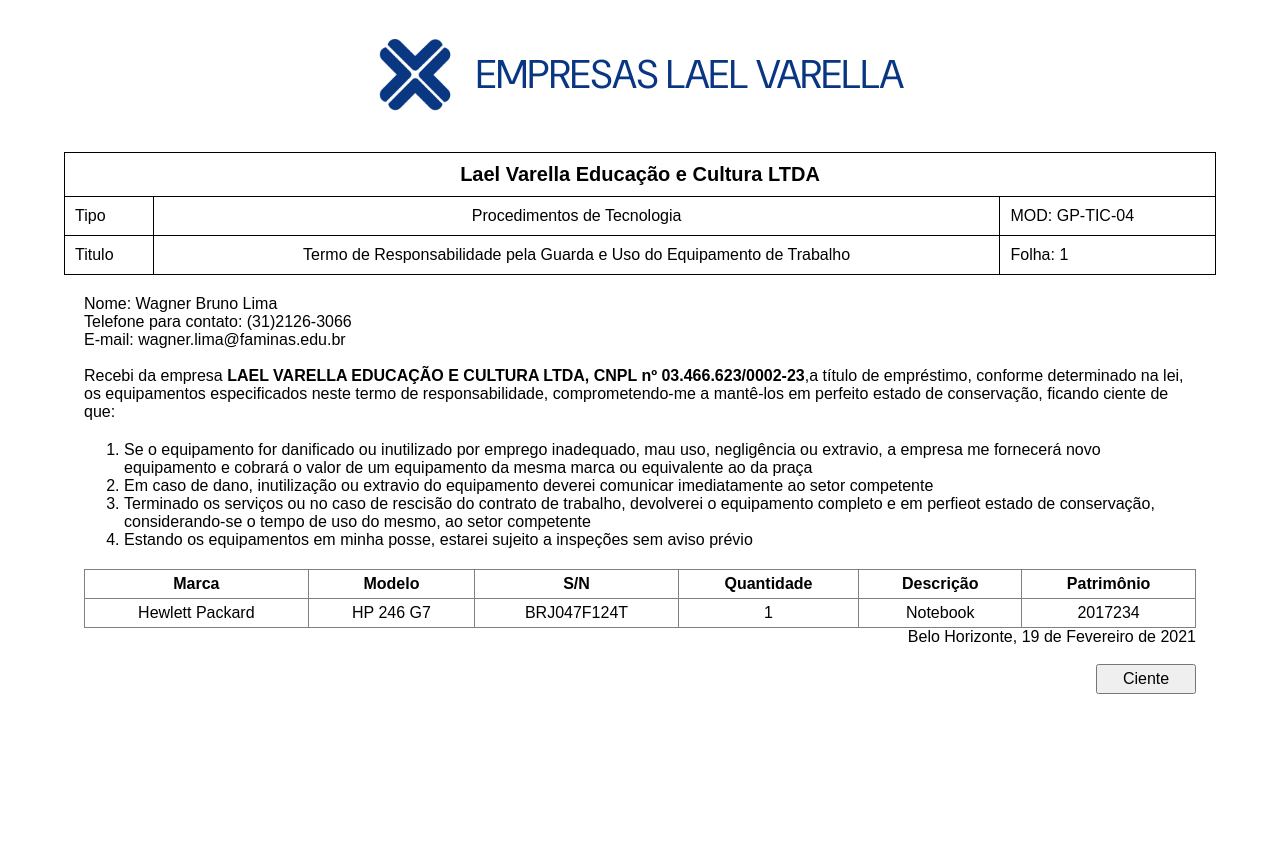
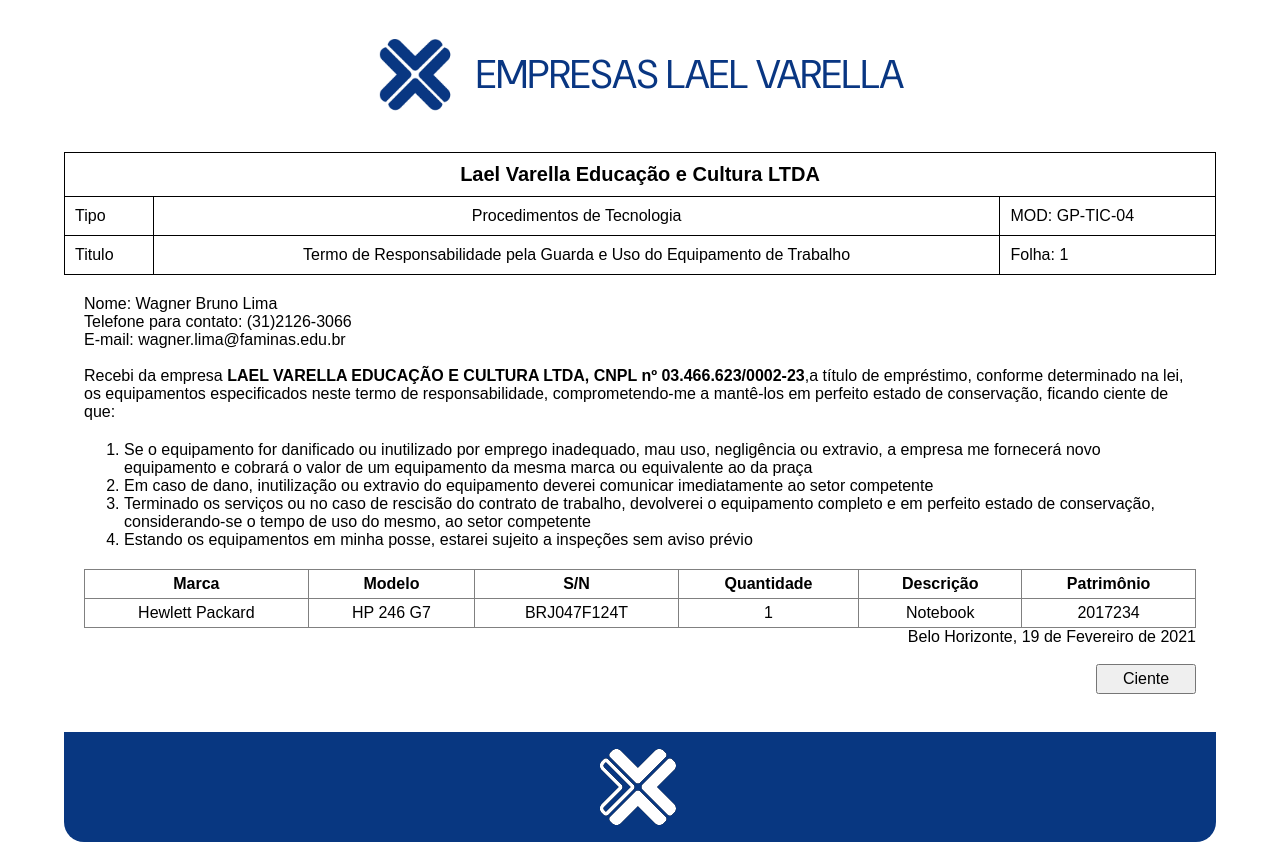
Before and after one commit to ProjetinhosDevGitHub/termo-responsabilidade-t-i, a plain HTML site: page index.html in a window 1280 px wide. Before the commit the page ends 800 px from the top, so only its background shows below. Drawn offline with Linux system fonts and the light colour scheme.

Commit message:
rodape adicionado

```diff
--- a/assets/style.css
+++ b/assets/style.css
@@ -79,3 +79,11 @@ table.equipment th, table.equipment td {
   height: 30px;
   font-size: 16px;
 }
+
+footer {
+  display: flex;
+  justify-content: center;
+  background-color: #083781;
+  padding: 5px;
+  border-radius: 0 0 20px 20px;
+}
--- a/index.html
+++ b/index.html
@@ -42,7 +42,7 @@
     <ol>
       <li>Se o equipamento for danificado ou inutilizado por emprego inadequado, mau uso, negligência ou extravio, a empresa me fornecerá novo equipamento e cobrará o valor de um equipamento da mesma marca ou equivalente ao da praça</li>
       <li>Em caso de dano, inutilização ou extravio do equipamento deverei comunicar imediatamente ao setor competente</li>
-      <li>Terminado os serviços ou no caso de rescisão do contrato de trabalho, devolverei o equipamento completo e em perfieot estado de conservação, considerando-se o tempo de uso do mesmo, ao setor competente</li>
+      <li>Terminado os serviços ou no caso de rescisão do contrato de trabalho, devolverei o equipamento completo e em perfeito estado de conservação, considerando-se o tempo de uso do mesmo, ao setor competente</li>
       <li>Estando os equipamentos em minha posse, estarei sujeito a inspeções sem aviso prévio</li>
     </ol>
 
@@ -96,6 +96,9 @@
 
   </section>
 
+  <footer>
+    <img src="./assets/images/logoelvbranco.png" alt="">
+  </footer>
   <script src="assets/scripts.js"></script>
 </body>
 </html>
```
Also changed, not shown: assets/images/logoelvbranco.png (added).
